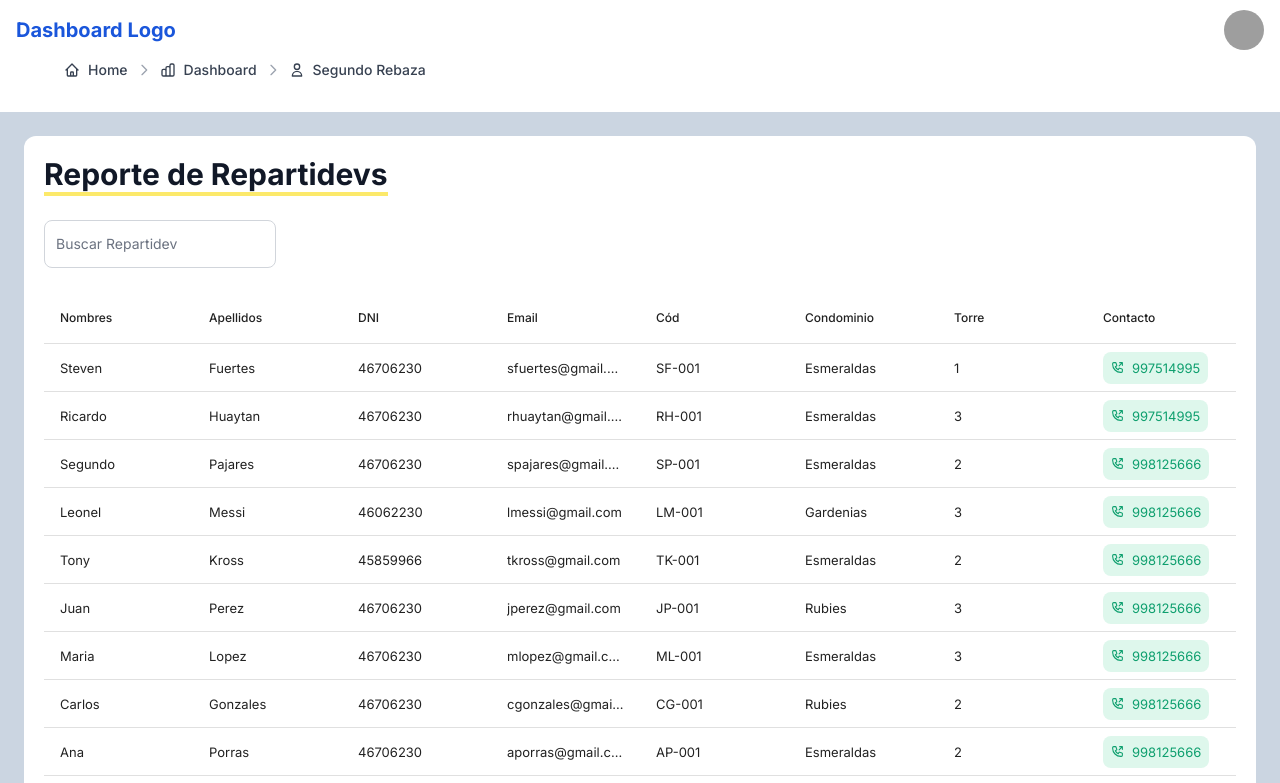
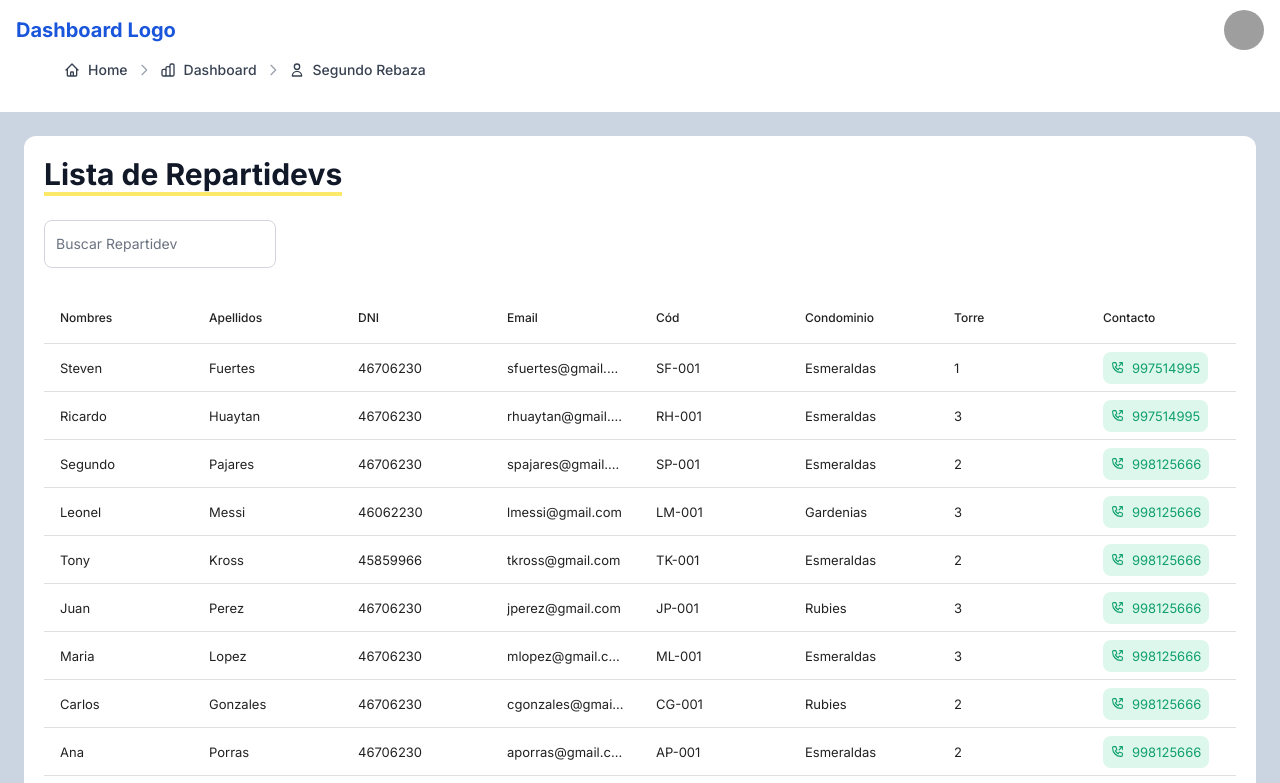
Before and after one commit to SegundoRP/ican_project, a Next.js app in the folder frontend/: page /dashboard/repartidevs in a window 1280 px wide. Shown: the top 783 px of the page. Built offline with nearby package versions, Linux system fonts and the light colour scheme; grey boxes are pictures that could not be loaded.

Commit message:
feat: :sparkles: se cambio el nombre y el header en la pagina repartidevs

```diff
--- a/frontend/src/app/dashboard/repartidevs/page.jsx
+++ b/frontend/src/app/dashboard/repartidevs/page.jsx
@@ -2,14 +2,14 @@ import CardsRepartidevs from '@/components/dashboard/cards/CardsRepartidevs'
 import DataPaginaRepartidevs from '@/components/dashboard/tablas/DataPaginaRepartidevs'
 import React from 'react'
 
-export default function page() {
+export default function pageRepartidevs() {
   return (
     <main className="mt-28 p-4 sm:p-6 bg-slate-300">
       <section className="flex flex-col gap-5 lg:grid 2xl:grid-cols-7">
         <article className="bg-white p-5 rounded-xl lg:grid 2xl:col-span-6">
           <div>
             <header className="flex justify-center sm:justify-start text-3xl font-bold text-gray-900 border-b-4 border-yellow-200 mb-6 sm:inline-block">
-              Reporte de Repartidevs
+              Lista de Repartidevs
             </header>
             <DataPaginaRepartidevs/>
           </div>
```
